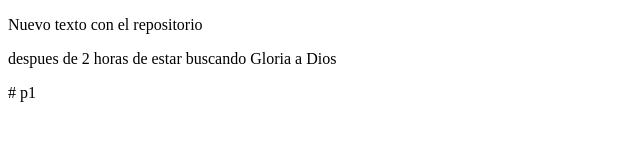
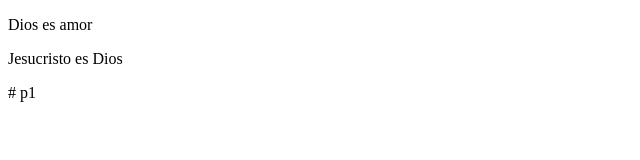
Before and after one commit to seguit/p1, a plain HTML site: page index.html in a window 1280 px wide. Shown: the whole page, without its empty margins (0-640 px from the left). Drawn offline with Linux system fonts and the light colour scheme.

Commit message:
mas cambios

```diff
--- a/index.html
+++ b/index.html
@@ -4,10 +4,11 @@
     <meta charset="UTF-8">
     <meta http-equiv="X-UA-Compatible" content="IE=edge">
     <meta name="viewport" content="width=device-width, initial-scale=1.0">
-    <title>REPOSITORIO Hit Hub</title>
+    <title>Mi Dios es grande</title>
 </head>
 <body>
-    <p>Nuevo texto con el repositorio</p>
-    <p>despues de 2 horas de estar buscando Gloria a Dios</p>
+    <p>Dios es amor</p>
+    <p>Jesucristo es Dios</p>
+
 </body>
 </html># p1
```
